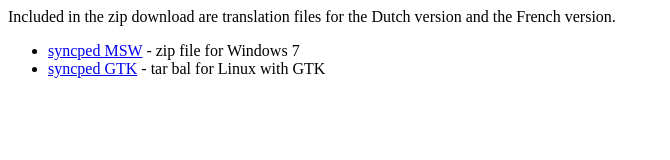
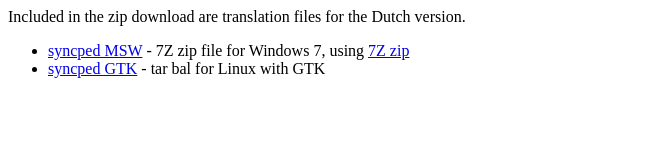
Before and after one commit to antonvw/syncped, a plain HTML site: page download.htm in a window 1280 px wide. Shown: the whole page, without its empty margins (0-670 px from the left). Drawn offline with Linux system fonts and the light colour scheme.

Commit message:
fixed download links

```diff
--- a/download.htm
+++ b/download.htm
@@ -14,16 +14,19 @@
 </head>
 
 <p>
-Included in the zip download are translation files for the Dutch version
-and the French version.
+Included in the zip download are translation files for the Dutch version.
 </p>
 
 <p>
 <ul>
-<li><a href="http://svn.xp-dev.com/svn/syncped/bin/syncped.zip">syncped MSW</a>
-  - zip file for Windows 7</li>
-<li><a href="http://svn.xp-dev.com/svn/syncped/bin/syncped.tar.gz">syncped GTK</a>
-  - tar bal for Linux with GTK</li>
+<li>
+<a href="http://svn.xp-dev.com/svn/syncped/bin/syncped.7Z">syncped MSW</a>
+  - 7Z zip file for Windows 7, using <a href="http://www.7-zip.org">7Z zip</a>
+</li>
+<li>
+<a href="http://svn.xp-dev.com/svn/syncped/bin/syncped.tar.gz">syncped GTK</a>
+  - tar bal for Linux with GTK
+</li>
 </ul>
 
 </p>
```
